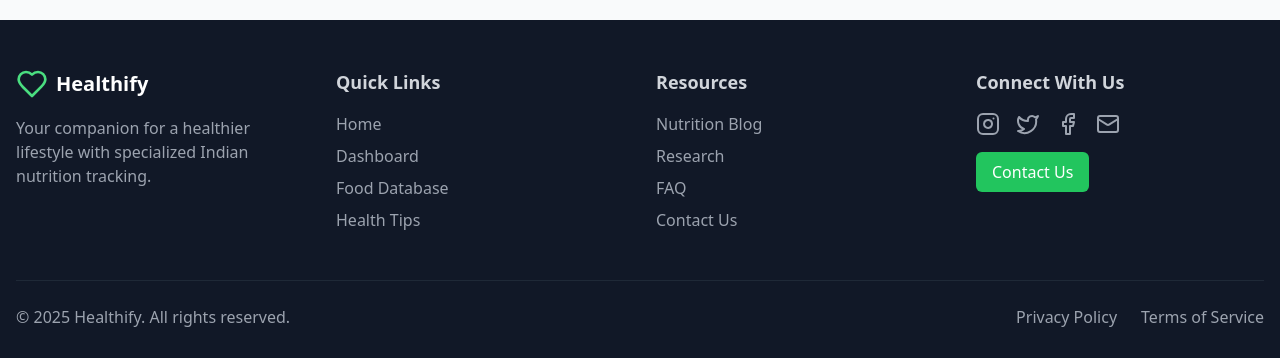
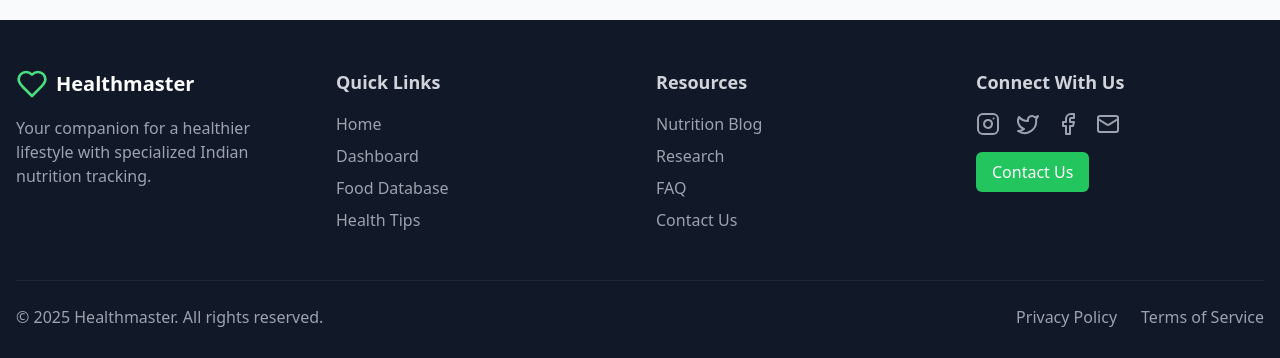
Before and after one commit to Abhinav-Baghel/healthify, a React (Vite) app: page /register in a window 1280 px wide. Shown: the part 844-1202 px from the top of the page. Built offline with nearby package versions, Linux system fonts and the light colour scheme.

Commit message:
Update Footer.tsx

```diff
--- a/src/components/Footer.tsx
+++ b/src/components/Footer.tsx
@@ -12,7 +12,7 @@ export const Footer = () => {
           <div className="md:col-span-1">
             <Link to="/" className="flex items-center">
               <Heart className="h-8 w-8 text-green-400" />
-              <span className="ml-2 text-xl font-bold text-white">Healthify</span>
+              <span className="ml-2 text-xl font-bold text-white">Healthmaster</span>
             </Link>
             <p className="mt-4 text-gray-400">
               Your companion for a healthier lifestyle with specialized Indian nutrition tracking.
@@ -117,7 +117,7 @@ export const Footer = () => {
         <div className="border-t border-gray-800 mt-12 pt-6">
           <div className="flex flex-col md:flex-row justify-between items-center">
             <p className="text-gray-400">
-              © {currentYear} Healthify. All rights reserved.
+              © {currentYear} Healthmaster. All rights reserved.
             </p>
             <div className="flex space-x-6 mt-4 md:mt-0">
               <a href="#" className="text-gray-400 hover:text-green-400 transition duration-200">
```
